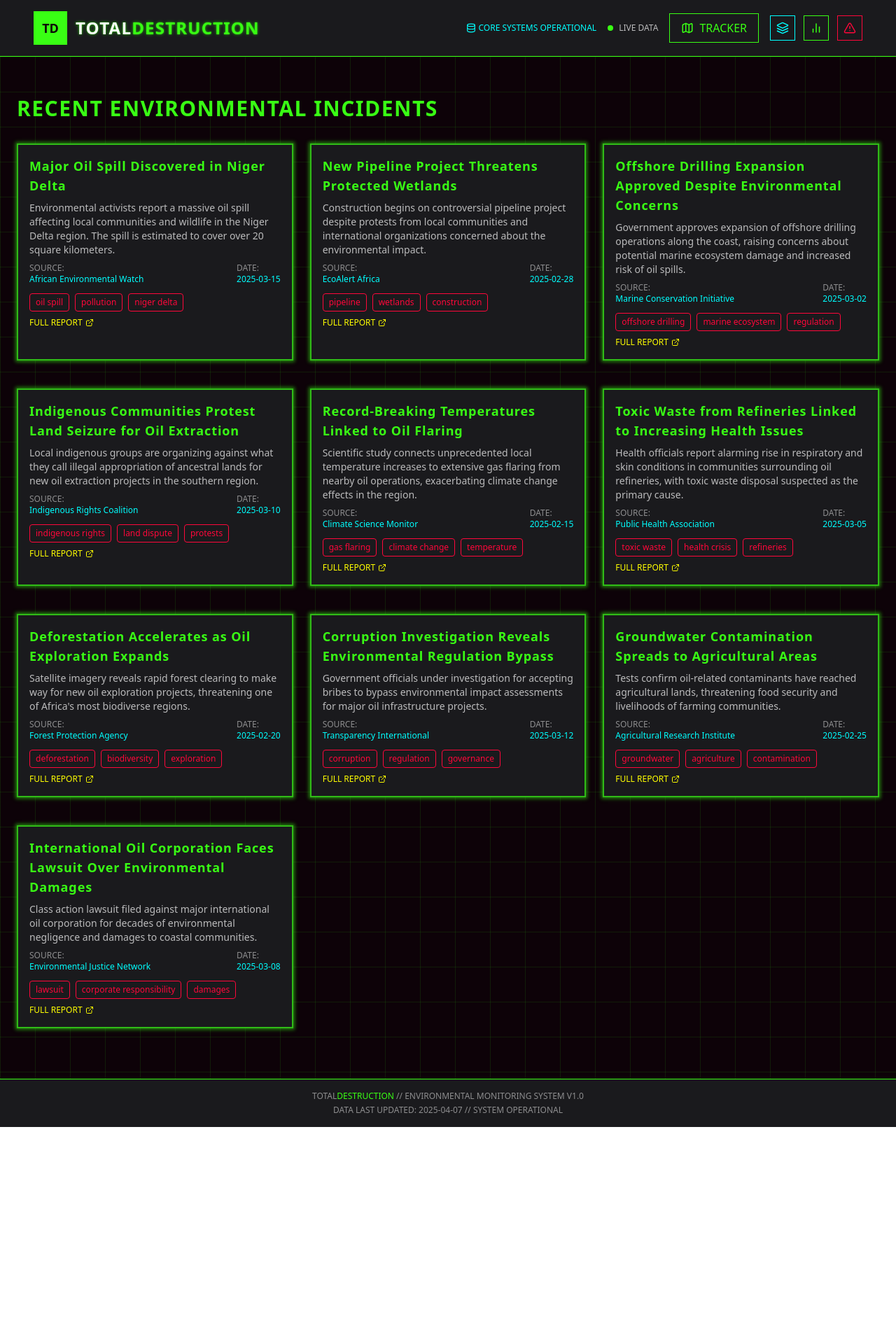
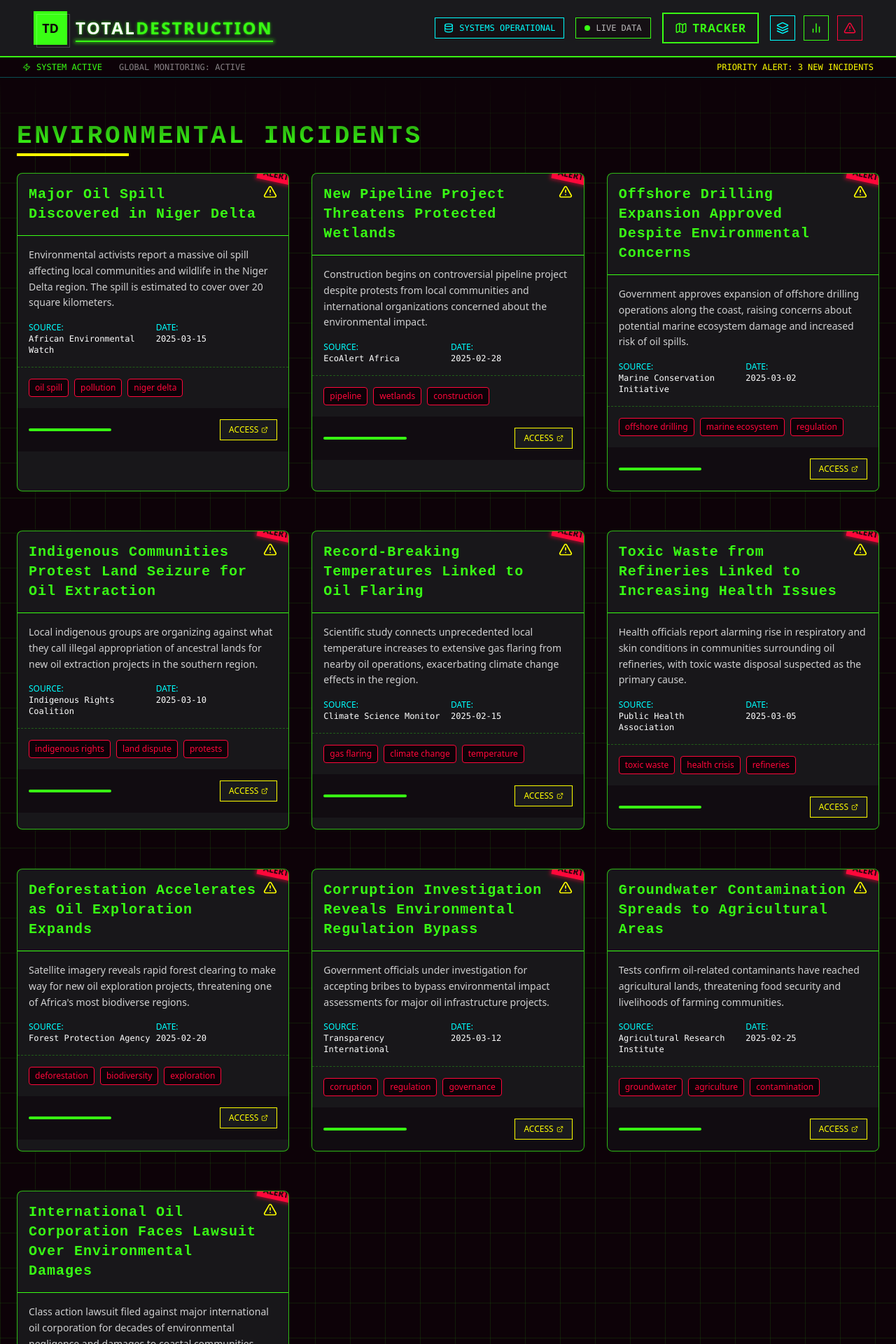
Before and after one commit to tendai98/totaldestruction, a React (Vite) app: page / in a window 1280 px wide. Shown: the top 1920 px of the page at 70% size. Before the commit the page ends 1610 px from the top, so only its background shows below. Built offline with nearby package versions, Linux system fonts and the light colour scheme.

Commit message:
Refactor: Apply 80s design aesthetic
Implement a design overhaul with cards, custom fonts, and an 80s-inspired aesthetic.

```diff
--- a/src/components/ArticleCard.tsx
+++ b/src/components/ArticleCard.tsx
@@ -1,7 +1,8 @@
 
 import React from 'react';
 import { Article } from '../types';
-import { ExternalLink } from 'lucide-react';
+import { ExternalLink, AlertTriangle } from 'lucide-react';
+import { Card, CardContent, CardFooter, CardHeader } from './ui/card';
 
 interface ArticleCardProps {
   article: Article;
@@ -9,42 +10,57 @@ interface ArticleCardProps {
 
 const ArticleCard: React.FC<ArticleCardProps> = ({ article }) => {
   return (
-    <div className="cyber-border mb-4 p-4 bg-cyber-darkgray hover:bg-opacity-80 transition-all duration-300">
-      <h3 className="text-cyber-green font-bold mb-2 text-lg tracking-wider">{article.title}</h3>
+    <Card className="cyber-border mb-6 overflow-hidden transform hover:scale-[1.02] transition-all duration-300 backdrop-blur-sm bg-cyber-darkgray/90">
+      <div className="absolute -right-2 -top-2 bg-cyber-red text-cyber-black text-xs font-bold px-2 py-0.5 rotate-12 shadow-neon-red z-10">
+        ALERT
+      </div>
 
-      <p className="text-sm text-white/70 mb-2">{article.description}</p>
+      <CardHeader className="p-4 border-b border-cyber-green">
+        <div className="flex items-start justify-between">
+          <h3 className="text-xl font-bold tracking-wider text-cyber-green">{article.title}</h3>
+          <AlertTriangle size={20} className="text-cyber-yellow ml-2 flex-shrink-0 animate-pulse" />
+        </div>
+      </CardHeader>
 
-      <div className="flex justify-between items-center text-xs text-cyber-blue mt-2">
+      <CardContent className="p-4 border-b border-dashed border-cyber-green/30">
+        <p className="text-sm text-white/80 mb-4 leading-relaxed">{article.description}</p>
+
+        <div className="grid grid-cols-2 gap-2 text-xs">
           <div className="flex flex-col">
-          <span className="text-white/50">SOURCE:</span>
-          <span>{article.source}</span>
+            <span className="text-cyber-blue">SOURCE:</span>
+            <span className="text-white font-mono">{article.source}</span>
           </div>
           <div className="flex flex-col">
-          <span className="text-white/50">DATE:</span>
-          <span>{article.date}</span>
+            <span className="text-cyber-blue">DATE:</span>
+            <span className="text-white font-mono">{article.date}</span>
           </div>
         </div>
+      </CardContent>
 
-      <div className="mt-3 flex flex-wrap gap-2">
+      <div className="p-4 flex flex-wrap gap-2">
         {article.tags.map(tag => (
           <span
             key={tag}
-            className="text-xs px-2 py-1 bg-cyber-darkgray border border-cyber-red text-cyber-red rounded"
+            className="text-xs px-2 py-1 bg-cyber-black border border-cyber-red text-cyber-red rounded-sm"
           >
             {tag}
           </span>
         ))}
       </div>
 
+      <CardFooter className="p-4 bg-cyber-black/50 flex justify-between items-center">
+        <div className="h-1 w-1/3 bg-cyber-green animate-pulse rounded-full"></div>
+
         <a
           href={article.url}
           target="_blank"
           rel="noopener noreferrer"
-        className="flex items-center gap-1 text-xs text-cyber-yellow hover:text-cyber-blue mt-2 transition-colors"
+          className="flex items-center gap-1 text-xs bg-cyber-darkgray border border-cyber-yellow text-cyber-yellow px-3 py-1.5 hover:bg-cyber-yellow hover:text-cyber-black transition-colors"
         >
-        FULL REPORT <ExternalLink size={12} />
+          ACCESS <ExternalLink size={10} />
         </a>
-    </div>
+      </CardFooter>
+    </Card>
   );
 };
 
--- a/src/components/Articles.tsx
+++ b/src/components/Articles.tsx
@@ -3,18 +3,35 @@ import React from 'react';
 import { Article } from '../types';
 import ArticleCard from './ArticleCard';
 import { articles } from '../data/mockData';
+import { Pagination, PaginationContent, PaginationItem, PaginationLink } from './ui/pagination';
 
 const Articles: React.FC = () => {
   return (
     <div className="container mx-auto p-6">
-      <h1 className="text-3xl font-bold text-cyber-green mb-8 tracking-wider">
-        RECENT ENVIRONMENTAL INCIDENTS
+      <h1 className="text-4xl font-bold text-cyber-green mb-8 tracking-widest relative after:content-[''] after:absolute after:-bottom-2 after:left-0 after:w-40 after:h-1 after:bg-cyber-yellow">
+        ENVIRONMENTAL INCIDENTS
       </h1>
 
-      <div className="grid grid-cols-1 md:grid-cols-2 lg:grid-cols-3 gap-6">
+      <div className="grid grid-cols-1 md:grid-cols-2 lg:grid-cols-3 gap-8">
         {articles.map((article) => (
           <ArticleCard key={article.id} article={article} />
         ))}
+      </div>
+
+      <div className="mt-12">
+        <Pagination>
+          <PaginationContent>
+            <PaginationItem>
+              <PaginationLink className="bg-cyber-darkgray text-cyber-blue border border-cyber-blue">1</PaginationLink>
+            </PaginationItem>
+            <PaginationItem>
+              <PaginationLink className="bg-cyber-darkgray text-cyber-green border border-cyber-green">2</PaginationLink>
+            </PaginationItem>
+            <PaginationItem>
+              <PaginationLink className="bg-cyber-darkgray text-cyber-red border border-cyber-red">3</PaginationLink>
+            </PaginationItem>
+          </PaginationContent>
+        </Pagination>
       </div>
     </div>
   );
--- a/src/index.css
+++ b/src/index.css
@@ -58,19 +58,44 @@
     @apply bg-background text-foreground;
     font-feature-settings: "rlig" 1, "calt" 1;
   }
+
+  @font-face {
+    font-family: 'VT323';
+    src: url('https://fonts.googleapis.com/css2?family=VT323&display=swap');
+  }
+
+  @font-face {
+    font-family: 'Press Start 2P';
+    src: url('https://fonts.googleapis.com/css2?family=Press+Start+2P&display=swap');
+  }
+
+  h1, h2, h3, h4 {
+    @apply font-['VT323',_monospace];
+    letter-spacing: 0.05em;
+  }
+
+  button, a.btn {
+    @apply font-['Press_Start_2P',_cursive] tracking-wider;
+  }
 }
 
 @layer components {
   .cyber-border {
-    @apply border-2 border-cyber-green border-opacity-70 shadow-neon-green;
+    @apply border-2 border-cyber-green border-opacity-70 shadow-neon-green relative;
+    box-shadow: 0 0 5px 2px rgba(57, 255, 20, 0.5),
+                inset 0 0 3px 1px rgba(57, 255, 20, 0.2);
   }
 
   .cyber-border-red {
-    @apply border-2 border-cyber-red border-opacity-70 shadow-neon-red;
+    @apply border-2 border-cyber-red border-opacity-70 shadow-neon-red relative;
+    box-shadow: 0 0 5px 2px rgba(255, 7, 58, 0.5),
+                inset 0 0 3px 1px rgba(255, 7, 58, 0.2);
   }
 
   .cyber-border-blue {
-    @apply border-2 border-cyber-blue border-opacity-70 shadow-neon-blue;
+    @apply border-2 border-cyber-blue border-opacity-70 shadow-neon-blue relative;
+    box-shadow: 0 0 5px 2px rgba(0, 255, 255, 0.5),
+                inset 0 0 3px 1px rgba(0, 255, 255, 0.2);
   }
 
   .cyber-grid {
@@ -79,6 +104,51 @@
       linear-gradient(to right, rgba(57, 255, 20, 0.1) 1px, transparent 1px),
       linear-gradient(to bottom, rgba(57, 255, 20, 0.1) 1px, transparent 1px);
     @apply bg-cyber-black;
+    position: relative;
+  }
+
+  .cyber-grid::before {
+    content: "";
+    position: absolute;
+    top: 0;
+    left: 0;
+    right: 0;
+    height: 100px;
+    background: linear-gradient(to bottom, rgba(13, 2, 8, 1) 0%, rgba(13, 2, 8, 0) 100%);
+    pointer-events: none;
+    z-index: 1;
+  }
+
+  .cyber-grid::after {
+    content: "";
+    position: absolute;
+    bottom: 0;
+    left: 0;
+    right: 0;
+    height: 100px;
+    background: linear-gradient(to top, rgba(13, 2, 8, 1) 0%, rgba(13, 2, 8, 0) 100%);
+    pointer-events: none;
+    z-index: 1;
+  }
+
+  .scanline {
+    position: fixed;
+    top: 0;
+    left: 0;
+    width: 100%;
+    height: 100%;
+    background: linear-gradient(to bottom,
+                             rgba(57, 255, 20, 0) 0%,
+                             rgba(57, 255, 20, 0.02) 50%,
+                             rgba(57, 255, 20, 0) 100%);
+    animation: scanline 8s linear infinite;
+    pointer-events: none;
+    z-index: 999;
+  }
+
+  @keyframes scanline {
+    0% { transform: translateY(-100%); }
+    100% { transform: translateY(100vh); }
   }
 }
 
@@ -87,4 +157,45 @@
     text-shadow: 0 0 2px rgba(57, 255, 20, 0.7), 0 0 5px rgba(57, 255, 20, 0.5);
     @apply animate-flicker;
   }
+
+  .text-outline {
+    -webkit-text-stroke: 1px rgba(57, 255, 20, 0.7);
+    text-stroke: 1px rgba(57, 255, 20, 0.7);
+  }
+
+  .glass-panel {
+    @apply bg-cyber-black/60 backdrop-blur-md border border-white/10 p-4;
+  }
 }
+
+/* 80s-style horizontal scanline animation */
+@keyframes scan {
+  0% {
+    background-position: 0 -100vh;
+  }
+  100% {
+    background-position: 0 100vh;
+  }
+}
+
+.scanning-effect {
+  position: relative;
+  overflow: hidden;
+}
+
+.scanning-effect::after {
+  content: "";
+  position: absolute;
+  top: 0;
+  left: 0;
+  width: 100%;
+  height: 100%;
+  background: repeating-linear-gradient(
+    to bottom,
+    transparent 0%,
+    rgba(57, 255, 20, 0.03) 0.5%,
+    transparent 1%
+  );
+  animation: scan 10s linear infinite;
+  pointer-events: none;
+}
--- a/src/pages/HomePage.tsx
+++ b/src/pages/HomePage.tsx
@@ -2,40 +2,41 @@
 import React from 'react';
 import { Link } from 'react-router-dom';
 import Articles from '../components/Articles';
-import { AlertTriangle, BarChart2, Database, Layers, Map } from 'lucide-react';
+import { AlertTriangle, BarChart2, Database, Layers, Map, Zap } from 'lucide-react';
 
 const HomePage: React.FC = () => {
   return (
     <div className="min-h-screen bg-cyber-black">
       {/* Header Bar */}
-      <div className="bg-cyber-darkgray border-b border-cyber-green p-4">
+      <div className="bg-cyber-darkgray border-b-2 border-cyber-green p-4 shadow-neon-green">
         <div className="container mx-auto flex justify-between items-center">
           <div className="flex items-center gap-3">
-            <div className="w-12 h-12 bg-cyber-green text-cyber-black flex items-center justify-center font-bold text-lg">
+            <div className="w-12 h-12 bg-cyber-green text-cyber-black flex items-center justify-center font-bold text-lg relative after:content-[''] after:absolute after:w-full after:h-full after:border after:border-white/20 after:top-1 after:left-1">
               TD
             </div>
-            <Link to="/" className="text-2xl font-bold text-white tracking-wider cyber-glitch">
+            <Link to="/" className="text-2xl font-bold text-white tracking-widest cyber-glitch relative">
               TOTAL<span className="text-cyber-green">DESTRUCTION</span>
+              <span className="absolute -bottom-1 left-0 w-full h-0.5 bg-cyber-green shadow-neon-green"></span>
             </Link>
           </div>
 
           <div className="flex items-center gap-4">
-            <div className="hidden md:flex items-center gap-1 text-cyber-blue text-xs">
+            <div className="hidden md:flex items-center gap-2 text-cyber-blue text-xs bg-cyber-black/40 px-3 py-1.5 border border-cyber-blue">
               <Database size={14} />
-              <span>CORE SYSTEMS OPERATIONAL</span>
+              <span className="font-mono">SYSTEMS OPERATIONAL</span>
             </div>
 
-            <div className="hidden md:flex items-center gap-2">
+            <div className="hidden md:flex items-center gap-2 bg-cyber-black/40 px-3 py-1.5 border border-cyber-green">
               <div className="h-2 w-2 bg-cyber-green rounded-full animate-pulse"></div>
-              <span className="text-xs text-white/70">LIVE DATA</span>
+              <span className="text-xs text-white/70 font-mono">LIVE DATA</span>
             </div>
 
             <Link
               to="/tracker"
-              className="flex items-center gap-2 bg-cyber-darkgray border border-cyber-green text-cyber-green px-4 py-2 hover:bg-cyber-green hover:text-cyber-black transition-colors"
+              className="flex items-center gap-2 bg-cyber-darkgray border-2 border-cyber-green text-cyber-green px-4 py-2 hover:bg-cyber-green hover:text-cyber-black transition-colors relative after:content-[''] after:absolute after:w-full after:h-full after:border after:border-cyber-green/30 after:top-1 after:left-1 after:-z-10"
             >
               <Map size={18} />
-              <span className="hidden md:inline">TRACKER</span>
+              <span className="hidden md:inline tracking-wider font-bold">TRACKER</span>
             </Link>
 
             <div className="flex items-center gap-3">
@@ -53,15 +54,38 @@ const HomePage: React.FC = () => {
         </div>
       </div>
 
+      {/* Status Bar */}
+      <div className="bg-cyber-black border-b border-cyber-blue/30 py-1.5">
+        <div className="container mx-auto flex items-center justify-between text-xs">
+          <div className="flex items-center gap-6">
+            <div className="flex items-center gap-2 text-cyber-green">
+              <Zap size={12} className="animate-pulse" />
+              <span className="font-mono">SYSTEM ACTIVE</span>
+            </div>
+            <div className="text-white/50 font-mono hidden sm:block">GLOBAL MONITORING: ACTIVE</div>
+          </div>
+          <div className="text-cyber-yellow font-mono animate-pulse">PRIORITY ALERT: 3 NEW INCIDENTS</div>
+        </div>
+      </div>
+
       {/* Main Content */}
-      <div className="cyber-grid py-8">
+      <div className="cyber-grid py-10">
         <Articles />
       </div>
 
       {/* Footer */}
-      <div className="bg-cyber-darkgray border-t border-cyber-green p-4 text-center text-white/50 text-xs">
-        <p>TOTAL<span className="text-cyber-green">DESTRUCTION</span> // ENVIRONMENTAL MONITORING SYSTEM V1.0</p>
-        <p className="mt-1">DATA LAST UPDATED: 2025-04-07 // SYSTEM OPERATIONAL</p>
+      <div className="bg-cyber-darkgray border-t-2 border-cyber-green p-4 text-center">
+        <div className="container mx-auto">
+          <p className="text-white/50 text-xs font-mono">TOTAL<span className="text-cyber-green">DESTRUCTION</span> // ENVIRONMENTAL MONITORING SYSTEM V1.0</p>
+          <p className="mt-2 text-cyber-blue text-xs font-mono">COPYRIGHT © 2025 // DATA LAST UPDATED: 04-07-2025</p>
+
+          <div className="mt-4 flex justify-center gap-6 text-xs">
+            <a href="#" className="text-white/70 hover:text-cyber-green transition-colors">ABOUT</a>
+            <a href="#" className="text-white/70 hover:text-cyber-green transition-colors">CONTACT</a>
+            <a href="#" className="text-white/70 hover:text-cyber-green transition-colors">PRIVACY</a>
+            <a href="#" className="text-white/70 hover:text-cyber-green transition-colors">TERMS</a>
+          </div>
+        </div>
       </div>
     </div>
   );
```
Also changed, not shown: src/pages/TrackerPage.tsx (+21 -6 lines). Lines whose indentation alone changed are shown as unchanged.
